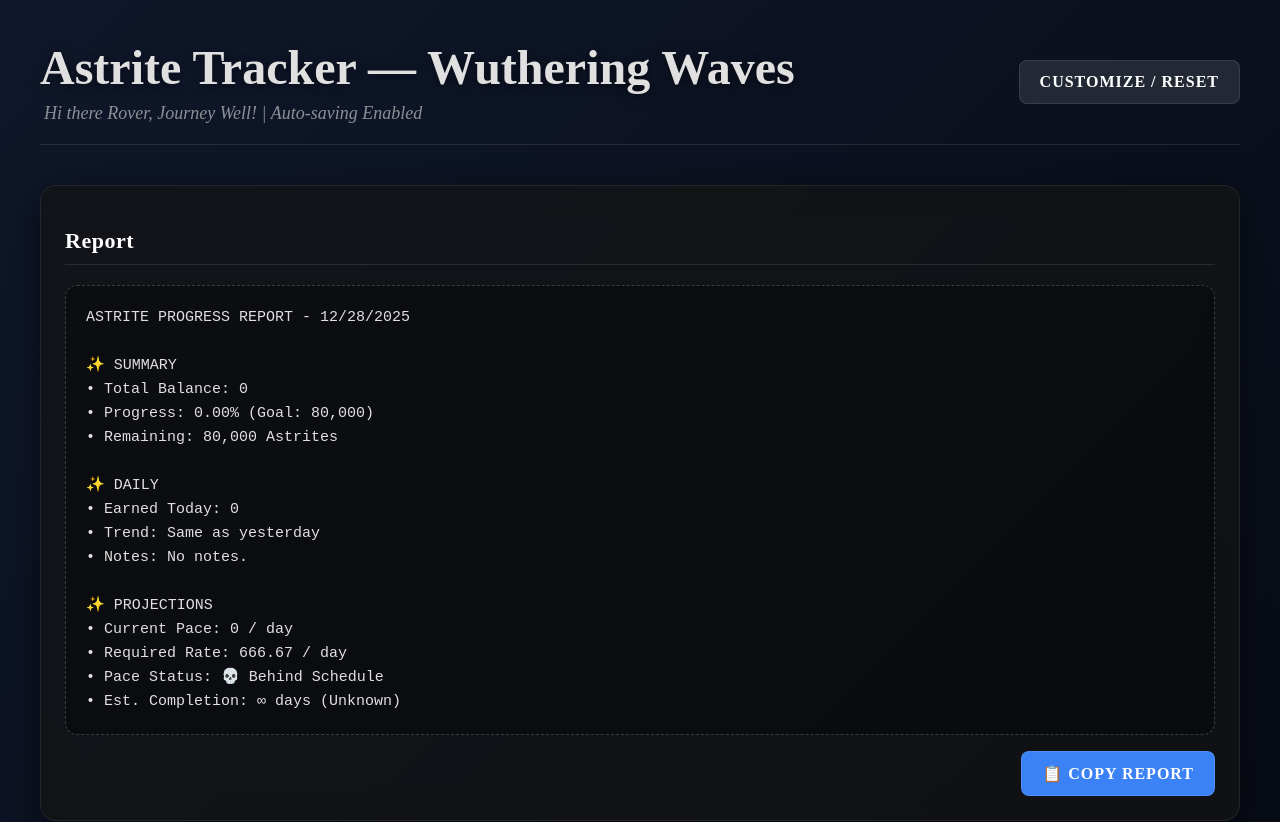
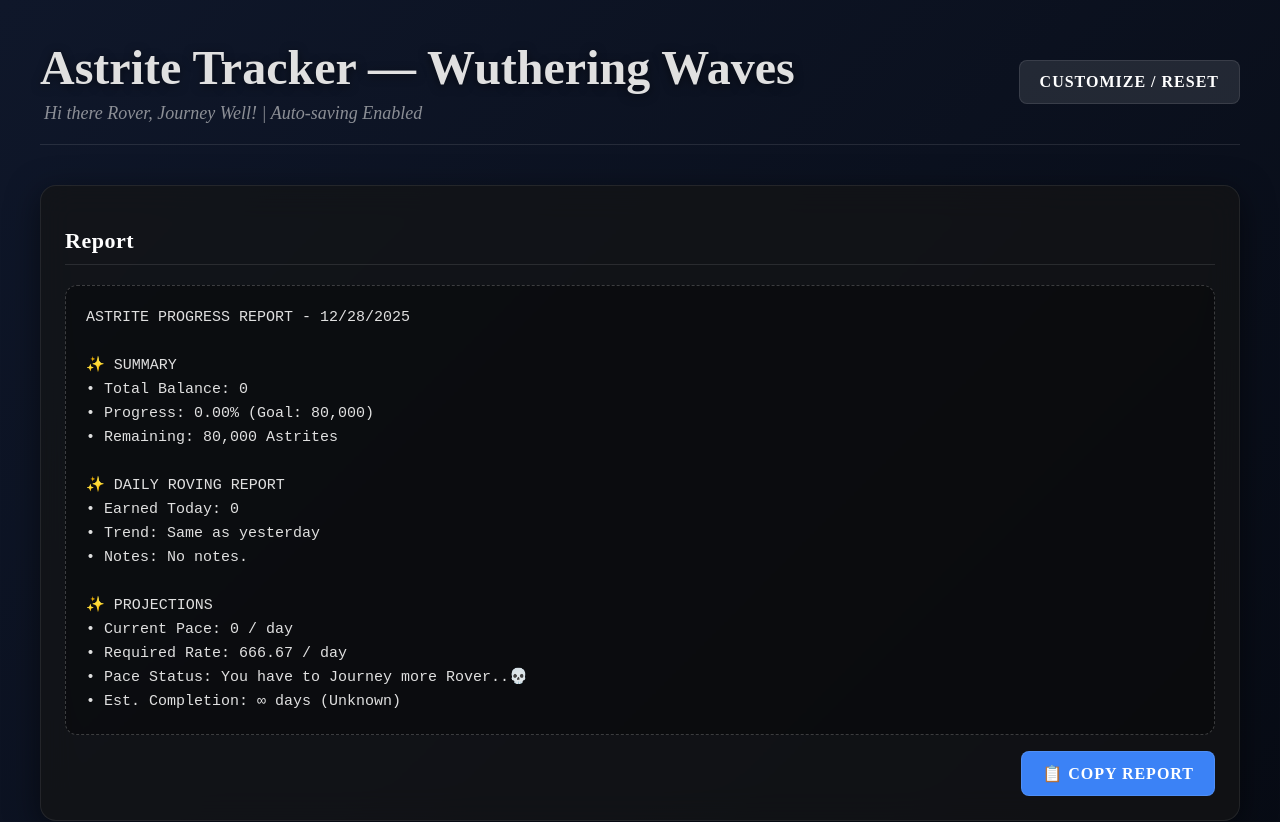
Before and after one commit to Auroriana/AstriteTracker, a React (Vite) app in the folder astrite-tracker/: page / in a window 1280 px wide. Shown: the top 822 px of the page. Built offline with nearby package versions, Linux system fonts and the light colour scheme.

Commit message:
Update App.jsx

```diff
--- a/astrite-tracker/src/App.jsx
+++ b/astrite-tracker/src/App.jsx
@@ -253,8 +253,8 @@
     }
 
     const paceStatus = Number(avgRecent) >= Number(perDay)
-      ? "😄 Ahead of Schedule"
-      : "💀 Behind Schedule";
+      ? "You are en route to saving Solaris-3! 😄"
+      : "You have to Journey more Rover..💀";
 
     const trendText = diffFromYesterday === 0
       ? "Same as yesterday"
@@ -267,7 +267,7 @@
    • Progress: ${percent.toFixed(2)}% (Goal: ${goal.toLocaleString()})
    • Remaining: ${needed.toLocaleString()} Astrites
 
-✨ DAILY
+✨ DAILY ROVING REPORT
    • Earned Today: ${todayVal.toLocaleString()}
    • Trend: ${trendText}
    • Notes: ${lastEntry?.note || "No notes."}
```
